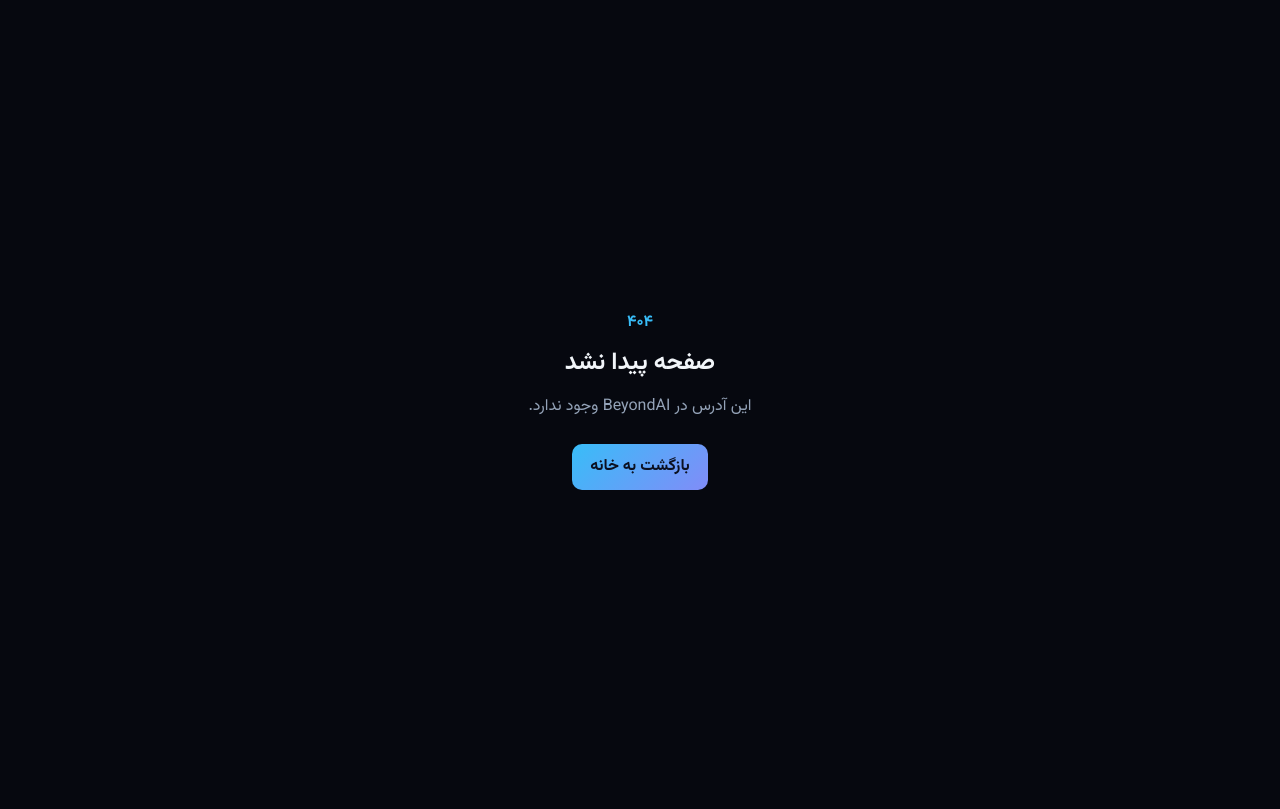
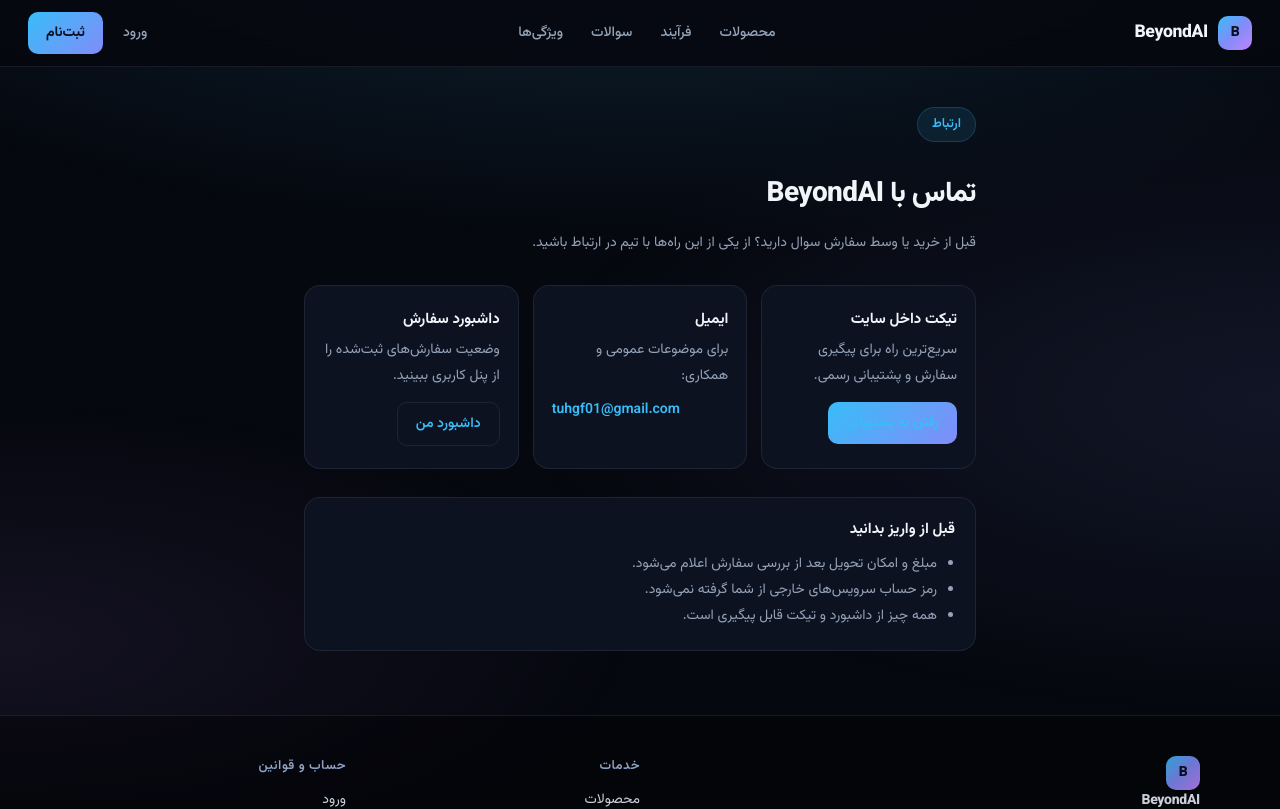
Before and after one commit to AIVORA10X/beyondai, a Next.js app: page /contact in a window 1280 px wide. Before the commit this address had no page. Shown: the top 809 px of the page. Built offline with nearby package versions, Linux system fonts and the light colour scheme; no server answers.

Commit message:
Add trust pages: terms, privacy, contact + footer links for conversion

```diff
--- /dev/null
+++ b/src/app/contact/page.tsx
@@ -0,0 +1,56 @@
+import Link from 'next/link';
+import { Header } from '@/components/Header';
+import { SiteFooter } from '@/components/SiteFooter';
+
+export const metadata = {
+  title: 'تماس با ما | BeyondAI',
+};
+
+export default function ContactPage() {
+  return (
+    <main>
+      <Header />
+      <section className="legal-page contact-page">
+        <div className="eyebrow">ارتباط</div>
+        <h1>تماس با BeyondAI</h1>
+        <p className="legal-lead">
+          قبل از خرید یا وسط سفارش سوال دارید؟ از یکی از این راه‌ها با تیم در ارتباط باشید.
+        </p>
+
+        <div className="contact-cards">
+          <article className="feature-card">
+            <h3>تیکت داخل سایت</h3>
+            <p>سریع‌ترین راه برای پیگیری سفارش و پشتیبانی رسمی.</p>
+            <Link href="/support" className="primary" style={{ marginTop: 12 }}>
+              رفتن به پشتیبانی
+            </Link>
+          </article>
+          <article className="feature-card">
+            <h3>ایمیل</h3>
+            <p>برای موضوعات عمومی و همکاری:</p>
+            <p dir="ltr" style={{ color: 'var(--accent)', fontWeight: 600, marginTop: 8 }}>
+              tuhgf01@gmail.com
+            </p>
+          </article>
+          <article className="feature-card">
+            <h3>داشبورد سفارش</h3>
+            <p>وضعیت سفارش‌های ثبت‌شده را از پنل کاربری ببینید.</p>
+            <Link href="/dashboard" className="secondary-btn" style={{ marginTop: 12 }}>
+              داشبورد من
+            </Link>
+          </article>
+        </div>
+
+        <div className="trust-box">
+          <h3>قبل از واریز بدانید</h3>
+          <ul>
+            <li>مبلغ و امکان تحویل بعد از بررسی سفارش اعلام می‌شود.</li>
+            <li>رمز حساب سرویس‌های خارجی از شما گرفته نمی‌شود.</li>
+            <li>همه چیز از داشبورد و تیکت قابل پیگیری است.</li>
+          </ul>
+        </div>
+      </section>
+      <SiteFooter />
+    </main>
+  );
+}
--- a/src/app/layout.tsx
+++ b/src/app/layout.tsx
@@ -3,10 +3,15 @@ import './globals.css';
 import './admin-styles.css';
 import './layout-extras.css';
 import './mobile.css';
+import './legal.css';
 
 export const metadata: Metadata = {
-  title: 'BeyondAI | ابزارهای هوش مصنوعی',
-  description: 'پلتفرم فارسی تهیه امن و شفاف ابزارهای هوش مصنوعی — سفارش، پیگیری، پشتیبانی',
+  title: {
+    default: 'BeyondAI | ابزارهای هوش مصنوعی',
+    template: '%s | BeyondAI',
+  },
+  description:
+    'پلتفرم فارسی تهیه امن و شفاف ابزارهای هوش مصنوعی — سفارش، پیگیری، پشتیبانی',
 };
 
 export const viewport: Viewport = {
--- /dev/null
+++ b/src/app/legal.css
@@ -0,0 +1,66 @@
+.legal-page {
+  max-width: 720px;
+  margin: 0 auto;
+  padding: 40px 24px 64px;
+}
+.legal-page h1 {
+  font-size: 1.75rem;
+  font-weight: 800;
+  margin: 10px 0 14px;
+  letter-spacing: -0.02em;
+}
+.legal-lead {
+  color: var(--muted);
+  font-size: 1rem;
+  line-height: 1.8;
+  margin-bottom: 28px;
+}
+.legal-page h2 {
+  font-size: 1.1rem;
+  margin: 28px 0 10px;
+}
+.legal-page p,
+.legal-page li {
+  color: var(--muted);
+  font-size: 14px;
+  line-height: 1.85;
+}
+.legal-page ul {
+  padding-right: 18px;
+  margin: 8px 0 12px;
+}
+.legal-page a {
+  color: var(--accent);
+}
+.legal-note {
+  margin-top: 36px;
+  padding-top: 20px;
+  border-top: 1px solid var(--border);
+  font-size: 13px;
+}
+.contact-cards {
+  display: grid;
+  grid-template-columns: repeat(auto-fit, minmax(200px, 1fr));
+  gap: 14px;
+  margin: 28px 0;
+}
+.trust-box {
+  margin-top: 28px;
+  padding: 20px;
+  border-radius: 16px;
+  background: var(--surface);
+  border: 1px solid var(--border);
+}
+.trust-box h3 {
+  font-size: 15px;
+  margin-bottom: 10px;
+}
+.trust-box ul {
+  margin: 0;
+  padding-right: 18px;
+}
+@media (max-width: 720px) {
+  .legal-page {
+    padding: 28px 16px 48px;
+  }
+}
--- a/src/components/SiteFooter.tsx
+++ b/src/components/SiteFooter.tsx
@@ -13,19 +13,23 @@ export function SiteFooter() {
             </span>
             <span>BeyondAI</span>
           </Link>
-          <p className="footer-desc">پلتفرم فارسی تهیه امن ابزارهای هوش مصنوعی</p>
+          <p className="footer-desc">
+            پلتفرم فارسی تهیه امن ابزارهای هوش مصنوعی — شفاف، قابل پیگیری، با پشتیبانی.
+          </p>
         </div>
         <div>
-          <h4>دسترسی</h4>
+          <h4>خدمات</h4>
           <Link href="/#products">محصولات</Link>
           <Link href="/order">ثبت سفارش</Link>
           <Link href="/support">پشتیبانی</Link>
+          <Link href="/contact">تماس با ما</Link>
         </div>
         <div>
-          <h4>حساب</h4>
+          <h4>حساب و قوانین</h4>
           <Link href="/login">ورود</Link>
           <Link href="/register">ثبت‌نام</Link>
-          <Link href="/dashboard">داشبورد</Link>
+          <Link href="/terms">شرایط استفاده</Link>
+          <Link href="/privacy">حریم خصوصی</Link>
         </div>
       </div>
       <div className="footer-bottom">
```
Also changed, not shown: src/app/privacy/page.tsx (added, +52 -0 lines), src/app/terms/page.tsx (added, +64 -0 lines).
